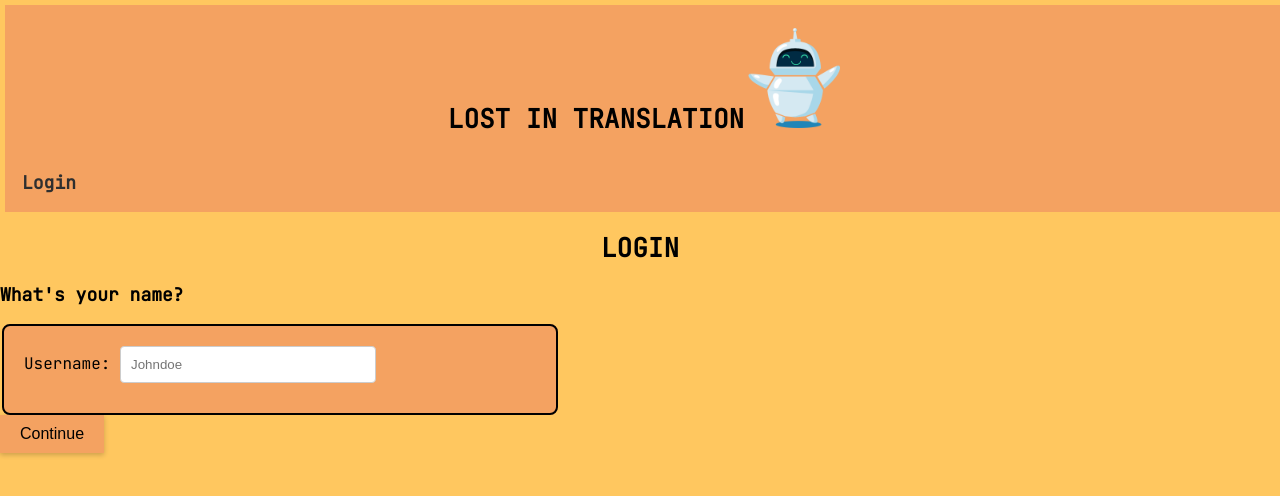
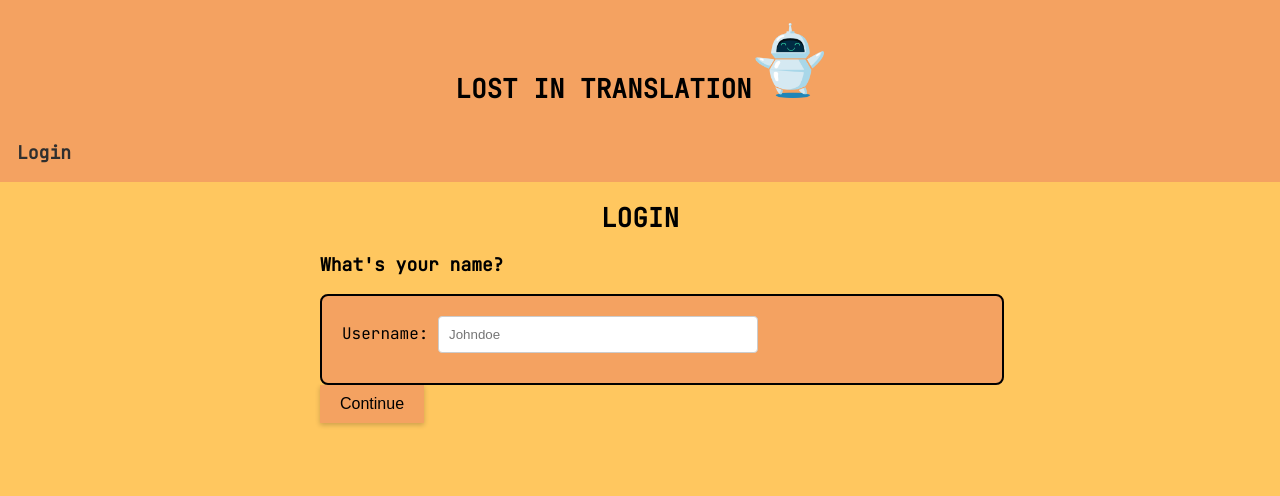
Before and after one commit to victorlun/SignTranslator, a React (Create React App) app: page / in a window 1280 px wide. Shown: the top 496 px of the page. Built offline with nearby package versions, Linux system fonts and the light colour scheme.

Commit message:
Changed position on login page

```diff
--- a/src/Components/Login/LoginForm.jsx
+++ b/src/Components/Login/LoginForm.jsx
@@ -68,7 +68,7 @@ function LoginForm() {
 
   return (
     <>
-      <h3>What's your name?</h3>
+      <h3 style={{marginLeft: '25%'}}>What's your name?</h3>
       <form onSubmit={handleSubmit(onSubmit)}>
         <fieldset>
           <label htmlFor="username">Username: </label>
@@ -80,7 +80,7 @@ function LoginForm() {
           {errorMessage}
         </fieldset>
 
-        <button type="submit" disabled={loading}>
+        <button type="submit" disabled={loading} style={{marginLeft: "25%"}}>
           Continue
         </button>
         {loading && <p>Logging in...</p>}
--- a/src/Components/NavBar/Navbar.css
+++ b/src/Components/NavBar/Navbar.css
@@ -23,7 +23,8 @@ h3 {
     font-family: Arial, sans-serif;
     width: 100%;
     padding: 1px;
-    margin: 5px;
+
+
 }
 
 .nav-link {
@@ -36,6 +37,7 @@ h3 {
     text-decoration:none;
     font-size: 17px;
     font-weight: bold;
+    margin-left: 0%;
 
 }
 
@@ -82,7 +84,9 @@ fieldset {
     border-radius: 8px;
     padding: 20px;
     background-color: #f4a261;
-    width: 40%;
+    width: 50%;
+    margin-left: 25%;
+    margin-right: 25%;
     font-family: 'JetBrains Mono', cursive;
 }
 
--- a/src/Components/NavBar/Navbar.jsx
+++ b/src/Components/NavBar/Navbar.jsx
@@ -11,7 +11,7 @@ const Navbar = () => {
         <nav className="navbar">
 
             <h1>LOST IN TRANSLATION
-            <img src={logo} height={'100px'} alt='logo'/></h1>
+            <img src={logo} height='75px' alt='logo'/></h1>
             <NavLink to="/" className="nav-link">Login</NavLink>
             {user !== null &&
                 <>
```
